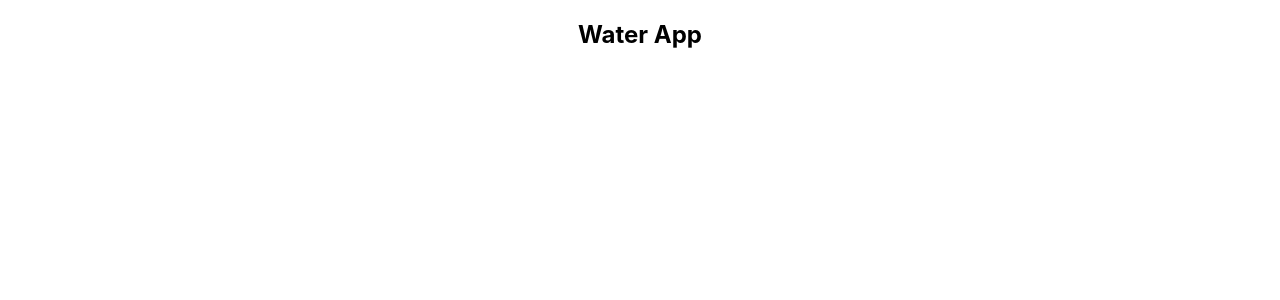
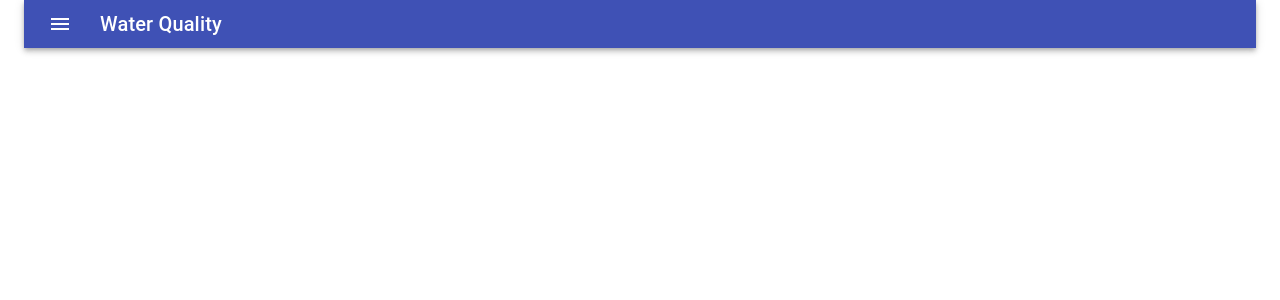
Before and after one commit to johnLeavell/water-frontend, a React (Create React App) app: page / in a window 1280 px wide. Shown: the top 300 px of the page. Built offline with nearby package versions, Linux system fonts and the light colour scheme.

Commit message:
added navbar component

```diff
--- a/package.json
+++ b/package.json
@@ -3,6 +3,8 @@
   "version": "0.1.0",
   "private": true,
   "dependencies": {
+    "@material-ui/core": "^4.11.0",
+    "@material-ui/icons": "^4.9.1",
     "@testing-library/jest-dom": "^4.2.4",
     "@testing-library/react": "^9.3.2",
     "@testing-library/user-event": "^7.1.2",
--- a/src/App.js
+++ b/src/App.js
@@ -1,13 +1,16 @@
 import React, { Component } from 'react';
 import './App.css';
 // import { Route, Switch } from 'react-router-dom'
-// import Navbar from './components/Navbar'
+import Navbar from './components/Navbar'
+
 
 class App extends Component {
   render(){
     return (
+
       <div className="App">
-        <h2>Water App</h2>
+        <Navbar />
+
       </div>
     );
   }
--- a/src/components/Navbar.js
+++ b/src/components/Navbar.js
@@ -1,30 +1,43 @@
-import React, { Component } from 'react'
-import { Nav, NavDropdown, Form, FormControl, Button } from 'react-bootstrap';
+import React from 'react';
+import { makeStyles } from '@material-ui/core/styles';
+import AppBar from '@material-ui/core/AppBar';
+import Toolbar from '@material-ui/core/Toolbar';
+import Typography from '@material-ui/core/Typography';
+import IconButton from '@material-ui/core/IconButton';
+import MenuIcon from '@material-ui/icons/Menu';
+import Container from '@material-ui/core/Container'
+const useStyles = makeStyles((theme) => ({
+  root: {
+    flexGrow: 1,
+  },
+  menuButton: {
+    marginRight: theme.spacing(2),
+  },
+}));
 
-export default class Navbar extends Component {
-    render() {
-        return (
-            <Navbar bg="light" expand="lg">
-            <Navbar.Brand href="#home">React-Bootstrap</Navbar.Brand>
-            <Navbar.Toggle aria-controls="basic-navbar-nav" />
-            <Navbar.Collapse id="basic-navbar-nav">
-              <Nav className="mr-auto">
-                <Nav.Link href="#home">Home</Nav.Link>
-                <Nav.Link href="#link">Link</Nav.Link>
-                <NavDropdown title="Dropdown" id="basic-nav-dropdown">
-                  <NavDropdown.Item href="#action/3.1">Action</NavDropdown.Item>
-                  <NavDropdown.Item href="#action/3.2">Another action</NavDropdown.Item>
-                  <NavDropdown.Item href="#action/3.3">Something</NavDropdown.Item>
-                  <NavDropdown.Divider />
-                  <NavDropdown.Item href="#action/3.4">Separated link</NavDropdown.Item>
-                </NavDropdown>
-              </Nav>
-              <Form inline>
-                <FormControl type="text" placeholder="Search" className="mr-sm-2" />
-                <Button variant="outline-success">Search</Button>
-              </Form>
-            </Navbar.Collapse>
-          </Navbar>
-        )
-    }
+
+
+const Navbar = () => {
+  const classes = useStyles();
+
+  return (
+    <div >
+      <Container>
+      <div className={classes.root}>
+      <AppBar position="static">
+        <Toolbar variant="dense">
+          <IconButton edge="start" className={classes.menuButton} color="inherit" aria-label="menu">
+            <MenuIcon />
+          </IconButton>
+          <Typography variant="h6" color="inherit">
+            Water Quality
+          </Typography>
+        </Toolbar>
+      </AppBar>
+    </div>
+        </Container>
+    </div>
+  );
 }
+
+export default Navbar
```
Also changed, not shown: 1 other file (tests, documents, lock files or other folders).
